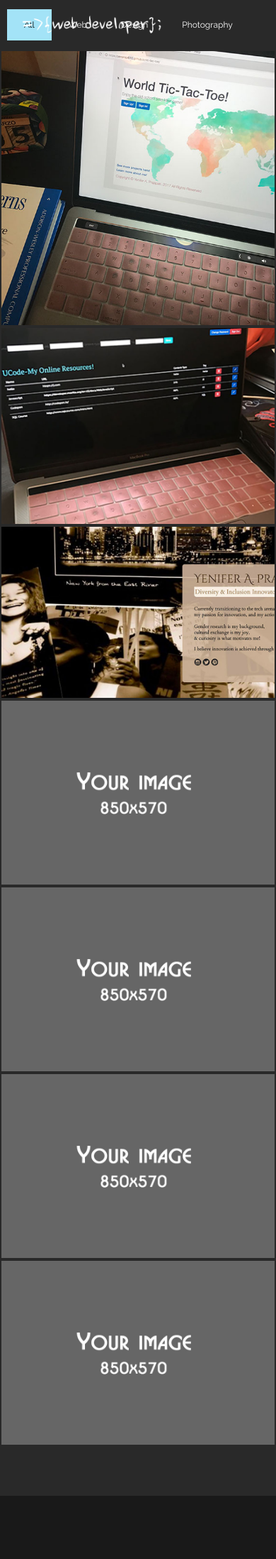
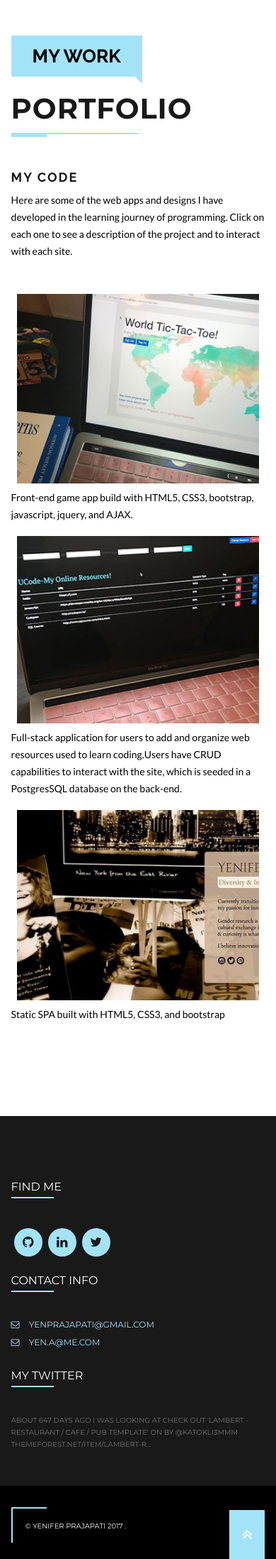
Before and after one commit to s0phi4/yenportfolio, a PHP site: page /portfolio.html in a window 390 px wide. Shown: the part 70-2266 px from the top of the page at 71% size. Run offline with PHP 8.4, Linux system fonts and the light colour scheme.

Commit message:
Index.html and portfolio
Add button to download resume
Add coding projects to portfolio page
delete location from files

```diff
--- a/css/color.css
+++ b/css/color.css
@@ -4,7 +4,7 @@
 .logo-holder-dev
 	background:#191919;
 }
-.scroll-nav-holder nav li a:hover , .nav-inner nav a.curpage  , .social-item a i  , .grid-item span  ,.box-popup i ,  .text-title span , .testi-item-text a , #twitter-feed li a , .footer-contacts li a  i , .price , .contact-info ul li a i , .skills-description , .services-box h3 , .accordion-title i , .pr-list li span , .project-pagination ul li a , .post-link , .post-meta i , .search-submit , .hero-title h4 a:hover , .abl , #success_page p strong , #success_page h3 , .nav-inner nav li.subnav:hover i.subnavicon{
+.scroll-nav-holder nav li a:hover , .nav-inner nav a.curpage  , .social-item a i  , .grid-item span  , .box-popup i ,  .text-title span , .testi-item-text a , #twitter-feed li a , .footer-contacts li a  i , .price , .contact-info ul li a i , .skills-description , .services-box h3 , .accordion-title i , .pr-list li span , .project-pagination ul li a , .post-link , .post-meta i , .search-submit , .hero-title h4 a:hover , .abl , #success_page p strong , #success_page h3 , .nav-inner nav li.subnav:hover i.subnavicon{
 	color:#a3e3f7;
 }
 .loader {
@@ -38,4 +38,3 @@
 .hero-title h4:before {
 	background:#a3e3f7;
 }
-}
--- a/css/style.css
+++ b/css/style.css
@@ -168,7 +168,7 @@ blockquote p {
 	width:60%;
 	position:relative;
 	background:#fff;
-	padding:150px 0 10px;
+	padding:50px 0 10px;
 	z-index:4;
 	opacity:0;
 }
@@ -1325,6 +1325,7 @@ footer {
 	float:left;
 	width:100%;
 	position:relative;
+  padding-top: 30px;
 }
 .grid-item-holder {
 	 float:left;
--- a/portfolio.html
+++ b/portfolio.html
@@ -3,7 +3,7 @@
     <head>
         <!--=============== basic  ===============-->
         <meta charset="UTF-8">
-        <title>Portfolio - BioNick  - Responsive Personal  Template</title>
+        <title>Portfolio - Yenifer Prajapati</title>
         <meta name="viewport" content="width=device-width, initial-scale=1.0, minimum-scale=1.0, maximum-scale=1.0, user-scalable=no">
         <meta name="robots" content="index, follow"/>
         <meta name="keywords" content=""/>
@@ -64,7 +64,6 @@
                                     </ul>
                                 </li>
                                 <li><a href="portfolio.html" class="curpage">Work</a></li>
-                                <li><a href="contact.html">Contact</a></li>
                             </ul>
                         </nav>
                     </div>
@@ -80,36 +79,30 @@
                     </div>
                     <!-- fixed-column end -->
                     <!--=============== wrapper-inner ===============-->
-                    <div class="wrapper-inner folio-wrap">
-						<div class="content">
-                        <!-- section -->
-                        <section class="no-padding">
-                            <!-- portfolio filters -->
-                            <div class="filter-holder fixed-filter">
-                                <div class="gallery-filters">
-                                    <ul>
-                                        <li>
-                                            <a href="#" class="gallery-filter gallery-filter-active"  data-filter="*"><span>All</span></a>
-                                        </li>
-                                        <li>
-                                            <a href="#" class="gallery-filter " data-filter=".web"><span>Web</span></a>
-                                        </li>
-                                        <li>
-                                            <a href="#" class="gallery-filter" data-filter=".branding"><span>Design</span></a>
-                                        </li>
-                                        <li>
-                                            <a href="#" class="gallery-filter" data-filter=".photography"><span>Photography</span></a>
-                                        </li>
-                                    </ul>
-                                </div>
-                            </div>
-                            <!-- portfolio filters end -->
+                    <div class="wrapper-inner">
+                      <!--=============== content ===============-->
+                      <div class="content">
+                          <!-- section -->
+                          <section>
+                              <!-- container -->
+                              <div class="container">
+                                  <!-- section title -->
+                                  <div class="section-title">
+                                      <div class="sect-subtitle" data-top-bottom="transform: translateY(-300px);" data-bottom-top="transform: translateY(300px);"><span>Portfolio</span></div>
+                                      <h3>My work</h3>
+                                      <h2>Portfolio</h2>
+                                      <div class="st-separator"></div>
+                                  </div>
+                                  <!-- section title end -->
+                                  <div class="align-text">
+                                      <h3 class="text-title">My code</h3>
+                                      <p>Here are some of the web apps and designs I have developed in the learning journey of programming. Click on each one to see a description of the project and to interact with each site.</p>
+                                  </div>
                             <!-- portfolio start -->
-                            <div class="gallery-items spad">
+                            <div class="gallery-items grid-small-pad">
                                 <!-- 1 -->
                                 <div class="gallery-item web">
                                     <div class="grid-item-holder">
-                                        <a class="image-popup box-popup" href="images/folio/thumbs/yp_tictactoe.jpg"><i class="fa fa-expand"></i></a>
                                         <div class="folio-img">
                                             <span class="overlay"></span>
                                             <img  src="images/folio/thumbs/yp_tictactoe.jpg"    alt="">
@@ -120,12 +113,14 @@
                                             <i class="fa fa-laptop"></i>
                                         </div>
                                     </div>
+                                    <div>
+                                      <p>Front-end game app build with HTML5, CSS3, bootstrap, javascript, jquery, and AJAX.</p>
+                                    </div>
                                 </div>
                                 <!-- 1 end-->
                                 <!-- 2 -->
                                 <div class="gallery-item web">
                                     <div class="grid-item-holder">
-                                        <a class="image-popup box-popup" href="images/folio/thumbs/yp_ulinktocode.jpg"><i class="fa fa-expand"></i></a>
                                         <div class="folio-img">
                                             <span class="overlay"></span>
                                             <img  src="images/folio/thumbs/yp_ulinktocode.jpg"    alt="">
@@ -136,12 +131,14 @@
                                             <i class="fa fa-laptop"></i>
                                         </div>
                                     </div>
+                                    <div>
+                                      <p>Full-stack application for users to add and organize web resources used to learn coding.Users have CRUD capabilities to interact with the site, which is seeded in a PostgresSQL database on the back-end.</p>
+                                    </div>
                                 </div>
                                 <!-- 2 end-->
                                 <!-- 3 -->
                                 <div class="gallery-item web">
                                     <div class="grid-item-holder">
-                                        <a class="image-popup box-popup" href="images/folio/thumbs/yp_static.jpg"><i class="fa fa-expand"></i></a>
                                         <div class="folio-img">
                                             <span class="overlay"></span>
                                             <img  src="images/folio/thumbs/yp_static.jpg"    alt="">
@@ -152,74 +149,15 @@
                                             <i class="fa fa-laptop"></i>
                                         </div>
                                     </div>
+                                    <div>
+                                      <p>Static SPA built with HTML5, CSS3, and bootstrap</p>
+                                    </div>
                                 </div>
                                 <!-- 3 end-->
-                                <!-- 4 -->
-                                <div class="gallery-item web photography gallery-item-second">
-                                    <div class="grid-item-holder">
-                                        <a class="image-popup box-popup" href="images/folio/thumbs/1.jpg"><i class="fa fa-expand"></i></a>
-                                        <div class="folio-img">
-                                            <span class="overlay"></span>
-                                            <img  src="images/folio/thumbs/1.jpg"    alt="">
-                                        </div>
-                                        <div class="grid-item">
-                                            <h3><a href="portfolio-single.html"  >Unix comp</a></h3>
-                                            <span>Photography</span>
-                                            <i class="fa fa-camera-retro"></i>
-                                        </div>
-                                    </div>
-                                </div>
-                                <!-- 4 end-->
-                                <!-- 5 -->
-                                <div class="gallery-item photography branding">
-                                    <div class="grid-item-holder">
-                                        <a class="image-popup box-popup" href="images/folio/thumbs/1.jpg"><i class="fa fa-expand"></i></a>
-                                        <div class="folio-img">
-                                            <span class="overlay"></span>
-                                            <img  src="images/folio/thumbs/1.jpg"    alt="">
-                                        </div>
-                                        <div class="grid-item">
-                                            <h3><a href="portfolio-single.html"  >Bunker in Oslo</a></h3>
-                                            <span>Branding</span>
-                                            <i class="fa fa-bicycle"></i>
-                                        </div>
-                                    </div>
-                                </div>
-                                <!-- 5 end-->
-                                <!-- 6 -->
-                                <div class="gallery-item branding">
-                                    <div class="grid-item-holder">
-                                        <a class="image-popup box-popup" href="images/folio/thumbs/1.jpg"><i class="fa fa-expand"></i></a>
-                                        <div class="folio-img">
-                                            <span class="overlay"></span>
-                                            <img  src="images/folio/thumbs/1.jpg"    alt="">
-                                        </div>
-                                        <div class="grid-item">
-                                            <h3><a href="portfolio-single.html"  >Underdog</a></h3>
-                                            <span>Branding</span>
-                                            <i class="fa fa-paw"></i>
-                                        </div>
-                                    </div>
-                                </div>
-                                <!-- 6 end-->
-                                <!-- 7 -->
-                                <div class="gallery-item photography branding web">
-                                    <div class="grid-item-holder">
-                                        <a class="image-popup box-popup" href="images/folio/thumbs/1.jpg"><i class="fa fa-expand"></i></a>
-                                        <div class="folio-img">
-                                            <span class="overlay"></span>
-                                            <img  src="images/folio/thumbs/1.jpg"    alt="">
-                                        </div>
-                                        <div class="grid-item">
-                                            <h3><a href="portfolio-single.html"  >Transparent Photo</a></h3>
-                                            <span>Web  Design</span>
-                                            <i class="fa fa-laptop"></i>
-                                        </div>
-                                    </div>
-                                </div>
-                                <!-- 7 end-->
                             </div>
                             <!-- portfolio end -->
+                          </div>
+                          <!-- container end -->
                         </section>
                         <!-- section end -->
                         </div>
@@ -249,9 +187,8 @@
                                     <div class="footer-info">
                                         <h4>Contact info</h4>
                                         <ul class="footer-contacts">
-                                            <li><a href="#"><i class="fa fa-map-marker"></i> Boston, MA</a></li>
-                                            <li><a href="#"><i class="fa fa-envelope-o"></i> yenprajapati@gmail.com</a></li>
-                                            <li><a href="#"><i class="fa fa-envelope-o"></i> yen.a@me.com</a></li>
+                                            <li><a href="mailto:yenprajapati@gmail.com"><i class="fa fa-envelope-o"></i> yenprajapati@gmail.com</a></li>
+                                            <li><a href="mailto:yen.a@me.com"><i class="fa fa-envelope-o"></i> yen.a@me.com</a></li>
                                         </ul>
                                     </div>
                                 </div>
@@ -266,8 +203,6 @@
                                                 </div>
                                             </div>
                                             <div class="customNavigation">
-                                                <a class="prev-slide transition"><i class="fa fa-long-arrow-left"></i></a>
-                                                <a class="next-slide transition"><i class="fa fa-long-arrow-right"></i></a>
                                             </div>
                                         </div>
                                     </div>
@@ -277,7 +212,7 @@
                         <!--to top / privacy policy-->
                         <div class="to-top-holder">
                             <div class="container">
-                                <p> <span> &#169; Yenifer Prajapati 2017 . </span> All rights reserved.</p>
+                                <p> <span> &#169; Yenifer Prajapati 2017 . </span></p>
                                 <div class="to-top"> <i class="fa fa-angle-double-up"></i></div>
                             </div>
                         </div>
```
Also changed, not shown: contact.html (deleted, +0 -224 lines), index.html (+4 -5 lines), php/contact.php (deleted, +0 -84 lines), images/folio/thumbs/yp_static.jpg, images/folio/thumbs/yp_tictactoe.jpg, images/folio/thumbs/yp_ulinktocode.jpg, 1 other file.
